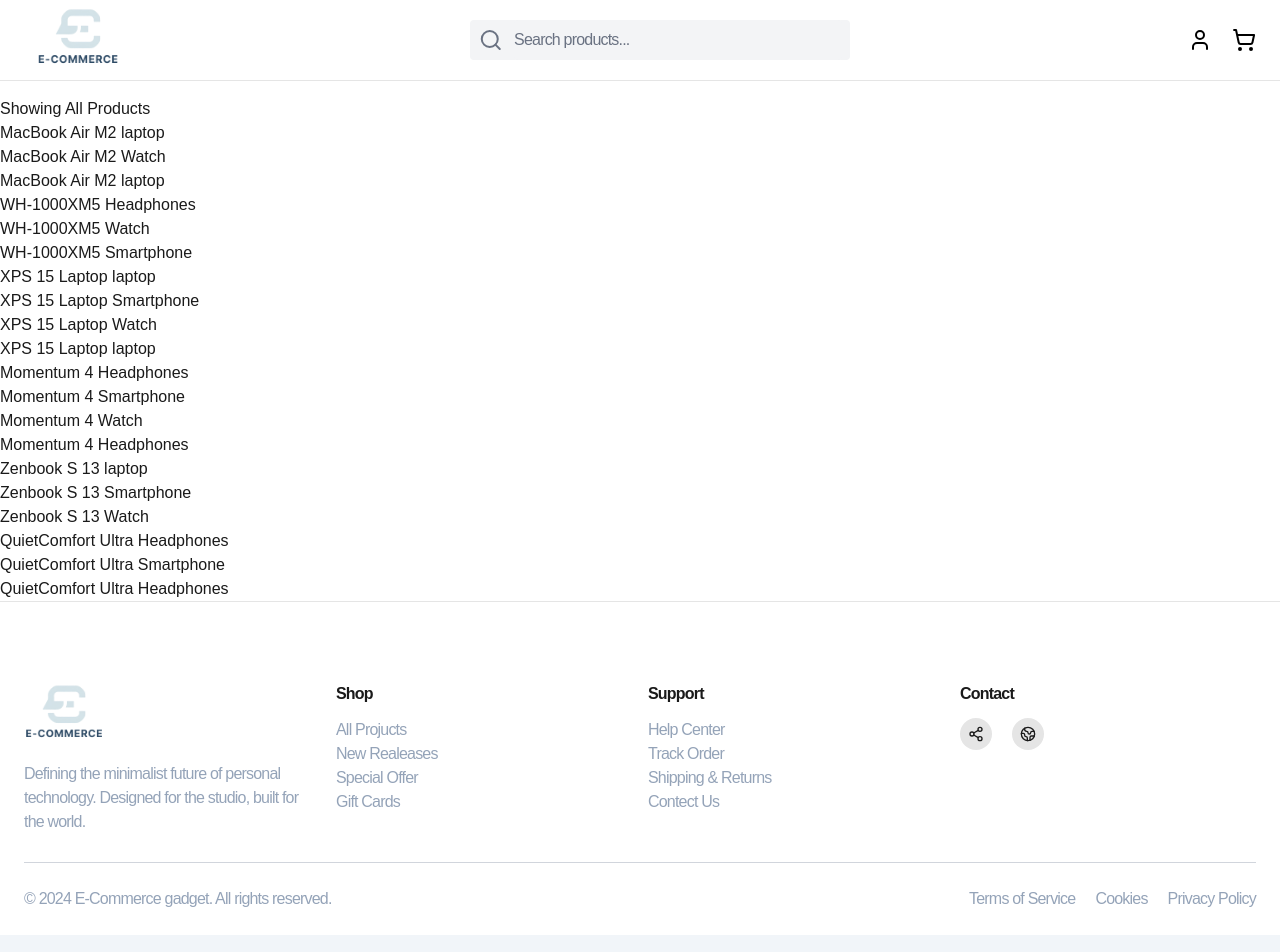
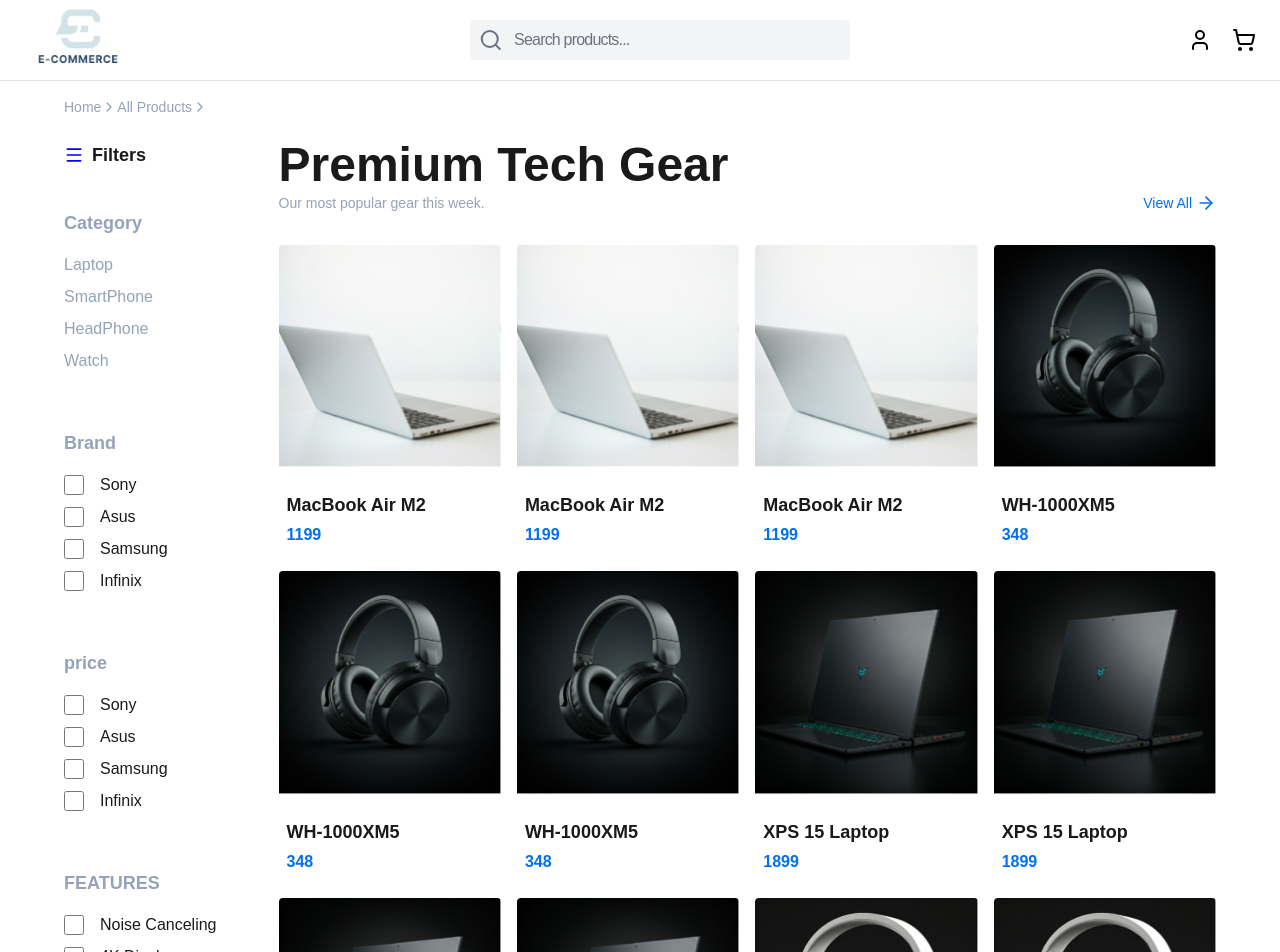
Before and after one commit to codekid-cyber1/E-commerce, a Next.js app: page /products in a window 1280 px wide. Shown: the top 952 px of the page. Built offline with nearby package versions, Linux system fonts and the light colour scheme.

Commit message:
feat: Add initial shop page with a product carousel, category navigation, product listing page, and a category filter component with associated constants.

```diff
--- a/app/(shop)/page.tsx
+++ b/app/(shop)/page.tsx
@@ -1,6 +1,5 @@
 "use client";
 import { show, trending } from "@/lib/constants";
-import React, { useState, useEffect } from "react";
 import Image from "next/image";
 import "slick-carousel/slick/slick.css";
 import "slick-carousel/slick/slick-theme.css";
@@ -88,7 +87,7 @@
       <div className="flex container w-full justify-center border-b border-[var(--border)] my-8 relative">
         <div className="w-90 flex  justify-between ">
           <Link
-            href="/products?category=laptop"
+            href="/products?category=Laptop"
             className="group relative hover:border-b-2  border-[var(--accent)] flex flex-col gap-2 py-2 cursor-pointer items-center"
           >
             <div className="group-hover:text-[var(--accent)] text-[var(--muted)] transition-colors">
--- a/app/(shop)/products/page.tsx
+++ b/app/(shop)/products/page.tsx
@@ -1,58 +1,11 @@
-// // import { ChevronRight } from "lucide-react";
-// import React from "react";
+import { ArrowRight, ChevronRight, Menu} from "lucide-react";
+import React from "react";
 
-// // function ProductsPage({
-// //   searchParams,
-// // }: {
-// //   searchParams: { category?: string };
-// // })
-// const Page = ({ searchParams }: { searchParams: { category?: string } }) => {
-//   const selectedCategory = searchParams.category;
-
-//   console.log(` this is `, selectedCategory);
-
-//   const allProducts = [
-//     { id: 1, name: "MacBook Pro", category: "laptop" },
-//     { id: 2, name: "iPhone 15", category: "phone" },
-//     { id: 3, name: "Sony Headphones", category: "audio" },
-//   ];
-
-//   const filteredProducts = selectedCategory
-//     ? allProducts.filter((p) => p.category === selectedCategory)
-//     : allProducts;
-
-//   return (
-//     <div className="p-6">
-//       <h1>Showing {selectedCategory || "All"} Products</h1>
-//       <div className="grid">
-//         {filteredProducts.map((product) => (
-//           <div key={product.id}>{product.name}</div>
-//         ))}
-//       </div>
-//     </div>
-//   );
-// };
-// {
-//   /* <div className="flex">
-//         <p>
-//           Home <ChevronRight />
-//         </p>
-//         <p>
-//           All Products <ChevronRight />
-//         </p>
-//         <p>{selectedCategory || "All Categories"}</p>
-//       </div> */
-// }
-// export default Page;
-// {/* {filteredProducts.map((product) => (
-//           <div key={product.id}>
-//             <h2>{product.name}</h2>
-//           </div>
-//         ))} */}
-
-// app/products/page.tsx
+import Image from "next/image";
 
 import { AllProducts } from "@/lib/constants";
+import Link from "next/link";
+import Category from "@/component/shop/aside-category";
 
 export default async function ProductsPage({
   searchParams,
@@ -66,14 +19,68 @@
     : AllProducts;
 
   return (
-    <div>
-      <h1>Showing {category || "All"} Products</h1>
-      <div className="grid">
-        {filteredProducts.map((product) => (
-          <div key={product.id}>
-            {product.name} {product.category}
+    <div className="px-16 mb-16">
+      <div className="flex pb-6">
+        <Link
+          className="flex text-sm text-[var(--muted)] hover:text-[var(--foreground)] items-center justify-center "
+          href="/"
+        >
+          Home <ChevronRight className="w-4 h-4" />
+        </Link>
+        <Link
+          className="flex text-sm text-[var(--muted)] hover:text-[var(--foreground)] items-center justify-center "
+          href="/products"
+        >
+          All Products <ChevronRight className="w-4 h-4" />
+        </Link>
+        <p className="flex text-sm text-[var(--muted)] hover:text-[var(--foreground)] items-center justify-center ">
+          {category || ""}
+        </p>
+      </div>
+
+      <div className="flex relative gap-4">
+        <Category/>
+        <div className="right-side">
+          <div className="w-full overflow-hidden rounded-lg">
+        <div className="outline-none">
+          <h2 className="text-4xl sm:text-5xl font-bold text-[var(--foreground)] mb-1">
+            {category || "Premium Tech Gear"}
+          </h2>
+          <div className="flex justify-between items-center mb-8">
+            <p className="text-xs sm:text-sm text-[var(--muted)]">
+              Our most popular gear this week.
+            </p>
+            <Link
+              href="/products"
+              className="text-xs sm:text-sm text-[var(--accent)] relative flex flex-row gap-1"
+            >
+              View All <ArrowRight className="w-4 h-4 sm:w-5 sm:h-5" />
+            </Link>
           </div>
-        ))}
+        </div>
+        <div className="grid grid-cols-1 sm:grid-cols-2 md:grid-cols-3 lg:grid-cols-4 gap-4 ">
+          {filteredProducts.map((product) => (
+            <div key={product.id} className=" outline-none">
+              <div className="flex flex-col   gap-4 relative max-w-sm rounded-sm overflow-hidden cursor-pointer">
+                <Image
+                  src={product.image}
+                  alt={product.name}
+                  width={248}
+                  height={248}
+                  className="w-full h-auto object-cover"
+                />
+                <div className="flex flex-col justify-center gap-1 p-2">
+                  <p className="text-[var(--foreground)] font-bold text-lg ">
+                    {product.name}
+                  </p>
+                  <p className="text-[var(--accent)] font-bold">{product.price}</p>
+                </div>
+              </div>
+            </div>
+          ))}
+        </div>
+      </div>
+        </div>
       </div>
     </div>
   );
--- /dev/null
+++ b/component/shop/aside-category.tsx
@@ -0,0 +1,113 @@
+import { Menu } from 'lucide-react'
+import Link from 'next/link'
+import React from 'react'
+
+const Category = () => {
+  return (
+    <div className="left-side flex flex-col  sm:w-1/2 md:w-1/4 lg:w-1/5 gap-6">
+          <div className="menu flex items-center gap-2 text-[var(--foreground)]">
+            <Menu style={{color: 'blue'}} className="w-5 h-5" />
+            <h3 className="text-lg text-[var(--foreground)]  font-bold">Filters</h3>
+          </div>
+
+          <div className=" py-4">
+            <h3 className="text-lg text-[var(--muted)] font-bold">Category</h3>
+            <div className="flex flex-col gap-2 pt-4">
+              <div className="flex items-center">
+                {/* <input type="checkbox" name="apple" className="w-5 h-5 mr-4" /> */}
+                <Link href="/products?category=Laptop" className="text-base text-[var(--muted)] hover:text-[var(--foreground)]">
+                  Laptop
+                </Link>
+              </div>
+              <div className="flex items-center">
+                {/* <input type="checkbox" name="apple" className="w-5 h-5 mr-4" /> */}
+                <Link href="/products?category=Smartphone" className="text-base text-[var(--muted)] hover:text-[var(--foreground)]">
+                  SmartPhone
+                </Link>
+              </div>
+              <div className="flex items-center">
+                {/* <input type="checkbox" name="apple" className="w-5 h-5 mr-4" /> */}
+                <Link href="/products?category=Headphones" className="text-base text-[var(--muted)] hover:text-[var(--foreground)]">
+                  HeadPhone
+                </Link>
+              </div>
+              <div className="flex items-center">
+                {/* <input type="checkbox" name="apple" className="w-5 h-5 mr-4" /> */}
+                <Link href="/products?category=Watch" className="text-base text-[var(--muted)] hover:text-[var(--foreground)]">
+                  Watch
+                </Link>
+              </div>
+            </div>
+          </div>
+          {/* brand */}
+          <div className="brand py-4">
+            <h3 className="text-lg text-[var(--muted)] font-bold">Brand</h3>
+            <div className="flex flex-col gap-2 pt-4">
+              <div className="flex items-center">
+                <input type="checkbox" name="apple" className="w-5 h-5 mr-4" />
+                <p className="text-base  text-[var(--foreground)]">Sony</p>
+              </div>
+              <div className="flex items-center">
+                <input type="checkbox" name="apple" className="w-5 h-5 mr-4" />
+                <p className="text-base  text-[var(--foreground)]">Asus</p>
+              </div>
+              <div className="flex items-center">
+                <input type="checkbox" name="apple" className="w-5 h-5 mr-4" />
+                <p className="text-base  text-[var(--foreground)]">Samsung</p>
+              </div>
+              <div className="flex items-center">
+                <input type="checkbox" name="apple" className="w-5 h-5 mr-4" />
+                <p className="text-base  text-[var(--foreground)]">Infinix</p>
+              </div>
+            </div>
+          </div>
+          <div className=" py-4">
+            <h3 className="text-lg text-[var(--muted)] font-bold">price</h3>
+            <div className="flex flex-col gap-2 pt-4">
+              <div className="flex items-center">
+                <input type="checkbox" name="apple" className="w-5 h-5 mr-4" />
+                <p className="text-base  text-[var(--foreground)]">Sony</p>
+              </div>
+              <div className="flex items-center">
+                <input type="checkbox" name="apple" className="w-5 h-5 mr-4" />
+                <p className="text-base  text-[var(--foreground)]">Asus</p>
+              </div>
+              <div className="flex items-center">
+                <input type="checkbox" name="apple" className="w-5 h-5 mr-4" />
+                <p className="text-base  text-[var(--foreground)]">Samsung</p>
+              </div>
+              <div className="flex items-center">
+                <input type="checkbox" name="apple" className="w-5 h-5 mr-4" />
+                <p className="text-base  text-[var(--foreground)]">Infinix</p>
+              </div>
+            </div>
+          </div>
+          <div className="brand py-4">
+            <h3 className="text-lg text-[var(--muted)] font-bold">FEATURES</h3>
+            <div className="flex flex-col gap-2 pt-4">
+              <div className="flex items-center">
+                <input type="checkbox" name="apple" className="w-5 h-5 mr-4" />
+                <p className="text-base  text-[var(--foreground)]">Noise Canceling</p>
+              </div>
+              <div className="flex items-center">
+                <input type="checkbox" name="apple" className="w-5 h-5 mr-4" />
+                <p className="text-base  text-[var(--foreground)]">4K Display</p>
+              </div>
+              <div className="flex items-center">
+                <input type="checkbox" name="apple" className="w-5 h-5 mr-4" />
+                <p className="text-base  text-[var(--foreground)]">TouchScreen</p>
+              </div>
+              <div className="flex items-center">
+                <input type="checkbox" name="apple" className="w-5 h-5 mr-4" />
+                <p className="text-base  text-[var(--foreground)]">Infinix</p>
+              </div>
+            </div>
+          </div>
+
+
+
+        </div>
+  )
+}
+
+export default Category
--- a/lib/constants.ts
+++ b/lib/constants.ts
@@ -78,7 +78,7 @@
     image: "/macbook.svg",
     rating: 5,
     reviews: 124,
-    category: "laptop",
+    category: "Laptop",
     tag: "BEST SELLER",
   },
   {
@@ -100,7 +100,7 @@
     image: "/macbook.svg",
     rating: 5,
     reviews: 124,
-    category: "laptop",
+    category: "Laptop",
     tag: "BEST SELLER",
   },
   {
@@ -145,7 +145,7 @@
     image: "/xps.svg",
     rating: 4,
     reviews: 56,
-    category: "laptop",
+    category: "Laptop",
     tag: "15% OFF",
   },
   {
@@ -181,7 +181,7 @@
     image: "/xps.svg",
     rating: 4,
     reviews: 56,
-    category: "laptop",
+    category: "Laptop",
     tag: "15% OFF",
   },
   {
@@ -236,7 +236,7 @@
     image: "/zenbook.svg",
     rating: 4,
     reviews: 42,
-    category: "laptop",
+    category: "Laptop",
     tag: null,
   },
   {
```
